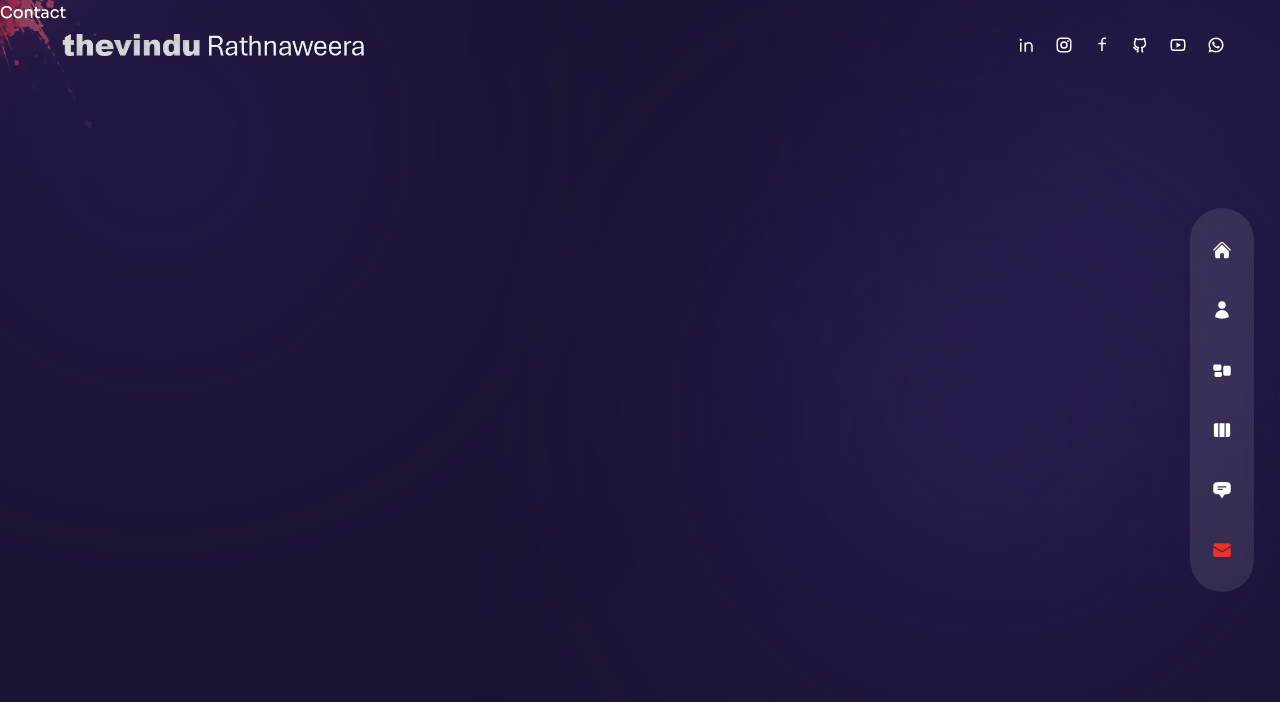
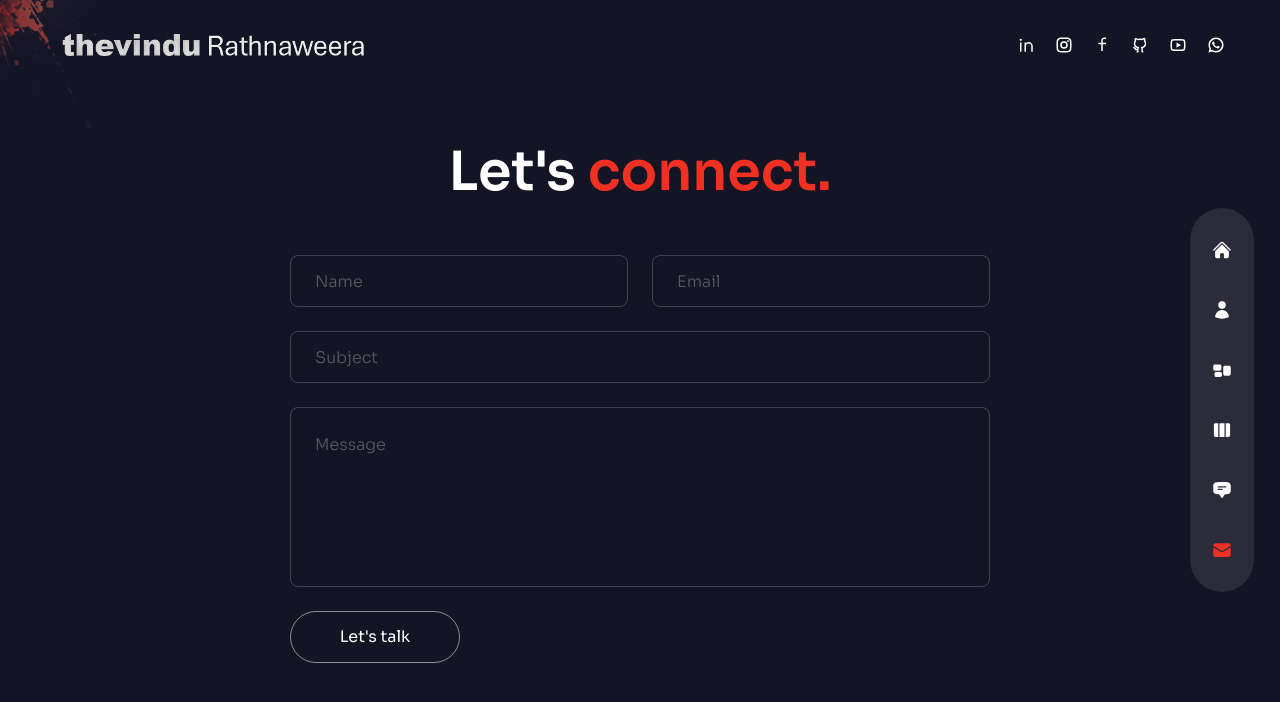
Before and after one commit to thevinduttr/my_portfolio, a Next.js app: page /contact in a window 1280 px wide. Shown: the top 702 px of the page. Built offline with nearby package versions, Linux system fonts and the light colour scheme.

Commit message:
create contact page

```diff
--- a/pages/contact/index.js
+++ b/pages/contact/index.js
@@ -1,5 +1,39 @@
+//components
+import Circles from '../../components/Circles'
+
+//icon
+import {BsArrowRight} from 'react-icons/bs'
+
+//framer
+import { motion } from 'framer-motion'
+
+//varients
+import { fadeIn } from '../../variants'
+
 const Contact = () => {
-  return <div>Contact</div>;
+  return <div className='h-full bg-primary'>
+    <div className='container mx-auto py-32 text-center xl:text-left flex items-center justify-center h-full'>
+      {/* text & form */}
+      <div className='flex flex-col w-full max-w-[700px]'>
+        {/* text */}
+        <motion.h2 variants={fadeIn('up' , 0.2)} initial="hidden" animate="show" exit="hidden" className='h2 text-center mb-12'>Let's <span className='text-accent'>connect.</span></motion.h2>
+        {/* form */}
+        <motion.form variants={fadeIn('up' , 0.4)} initial="hidden" animate="show" exit="hidden" className='flex-1 flex flex-col gap-6 w-full mx-auto'>
+          {/* input group */}
+          <div className='flex gap-x-6 w-full'>
+            <input type="text" placeholder='Name' className='input' />
+            <input type="text" placeholder='email' className='input' />
+          </div>
+          <input type="text" placeholder='subject' className='input' />
+          <textarea placeholder='message' className='textarea' />
+          <button className='btn rounded-full border border-white/50 max-w-[170px] px-8 transition-all duration-300 flex items-center justify-center overflow-hidden hover:border-accent group' >
+            <span className='group-hover:-translate-y-[120%] group-hover:opacity-0 transition-all duration-500'>Let's talk</span>
+            <BsArrowRight className='-translate-y-[120%] opacity-0 group-hover:flex group-hover:translate-y-0 group-hover:opacity-100 transition-all duration-300 absolute text-[22px]'/>
+          </button>
+        </motion.form>
+      </div>
+    </div>
+  </div>;
 };
 
 export default Contact;
```
